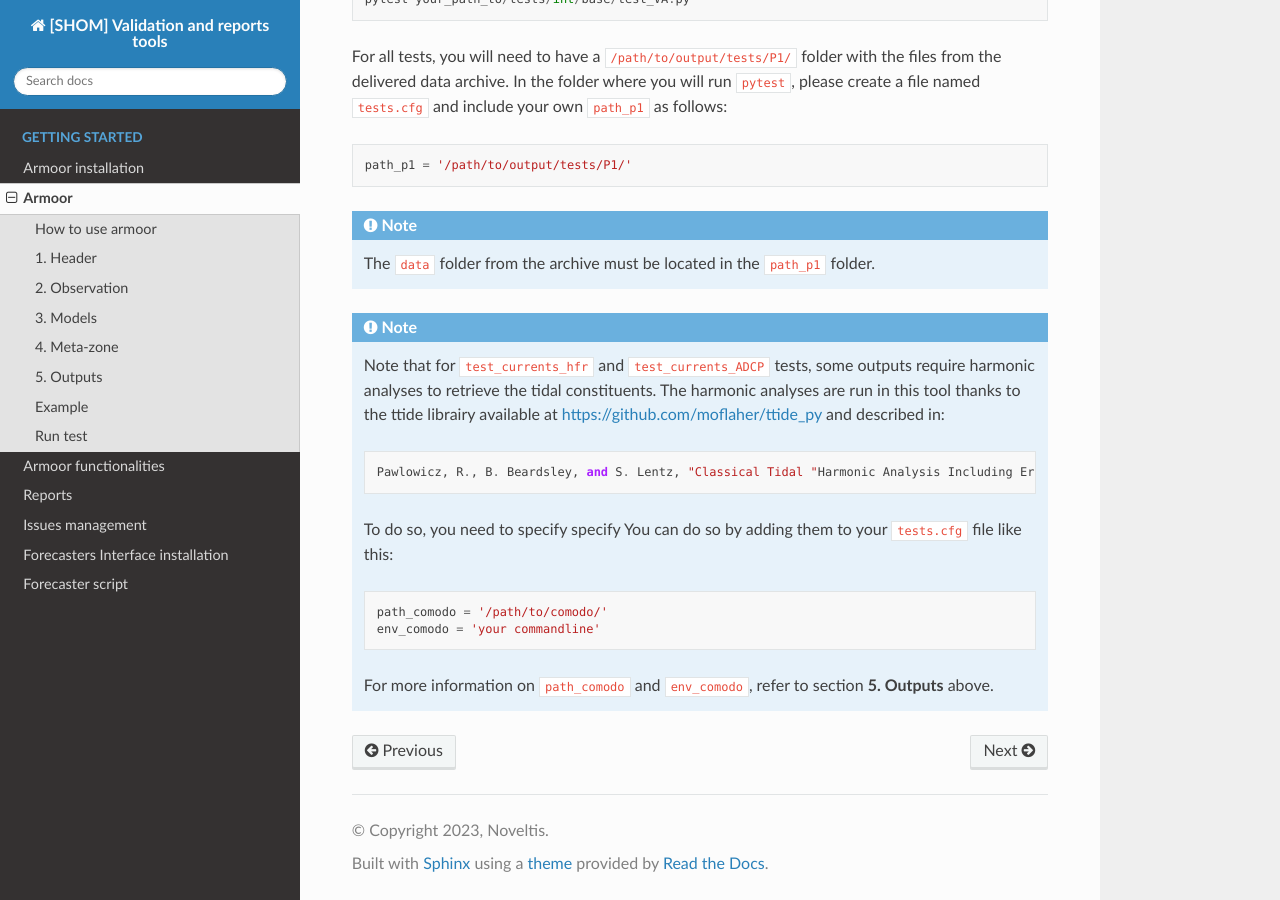
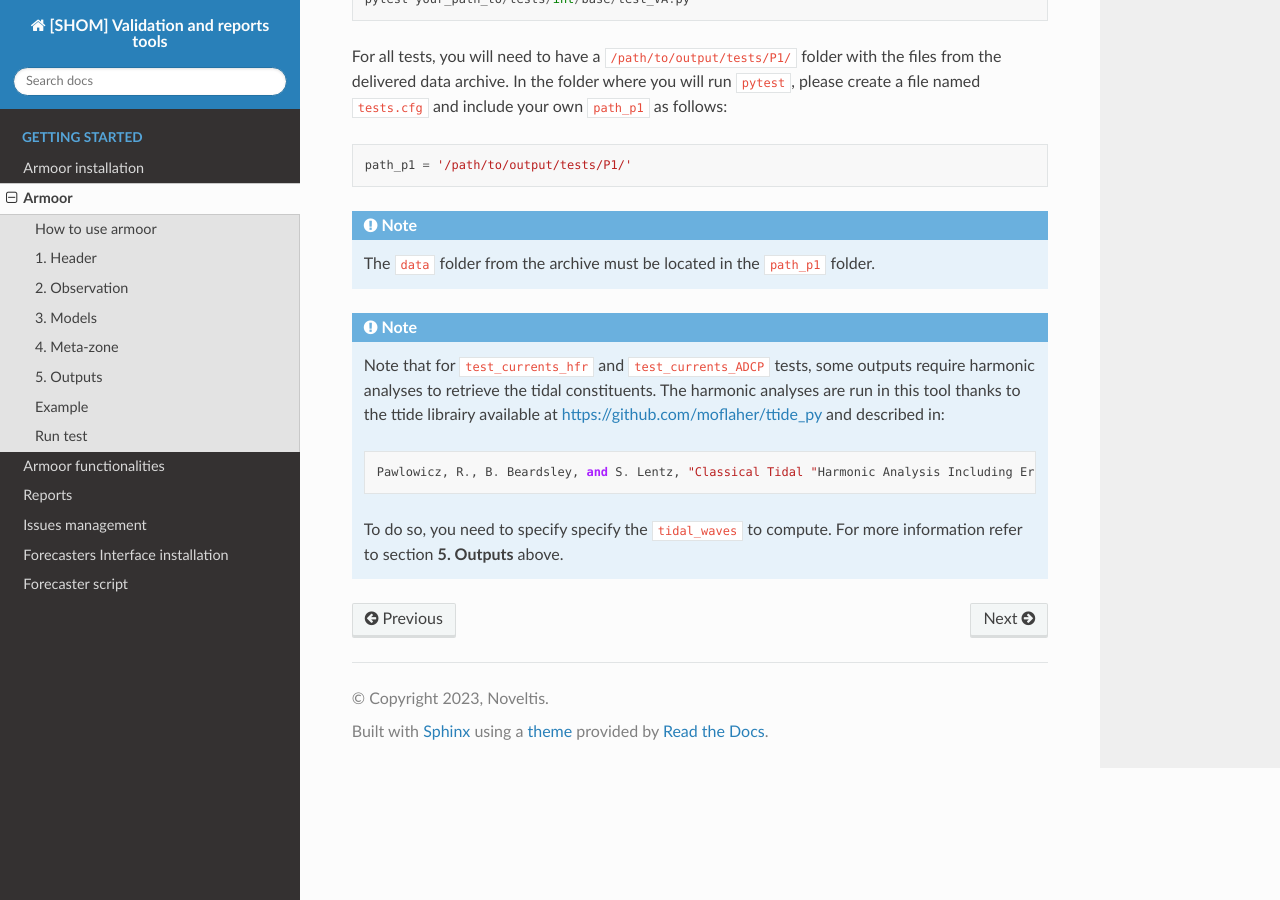
Before and after one commit to shom-fr/armoor, a Sphinx documentation site: the page built from docs/source/base.rst, in a window 1280 px wide and 900 px high, scrolled down 5434 px. Built offline with Sphinx 7.4.7 and the Read the Docs theme 2.0.0, drawn with Linux system fonts in a browser that asks for light colours.

Commit message:
comodo replaced with ttide

```diff
--- a/docs/source/base.rst
+++ b/docs/source/base.rst
@@ -226,10 +226,4 @@ In the folder where you will run ``pytest``, please create a file named ``tests.
     The harmonic analyses are run in this tool thanks to the ttide librairy available at https://github.com/moflaher/ttide_py and described in::
         Pawlowicz, R., B. Beardsley, and S. Lentz, "Classical Tidal "Harmonic Analysis Including Error Estimates in MATLAB using T_TIDE", Computers and Geosciences, 28, 929-937 (2002).
 
-    To do so, you need to specify specify
-    You can do so by adding them to your ``tests.cfg`` file like this::
-
-        path_comodo = '/path/to/comodo/'
-        env_comodo = 'your commandline'
-
-    For more information on ``path_comodo`` and ``env_comodo``, refer to section **5. Outputs** above.
+    To do so, you need to specify specify the ``tidal_waves`` to compute. For more information refer to section **5. Outputs** above.
```
